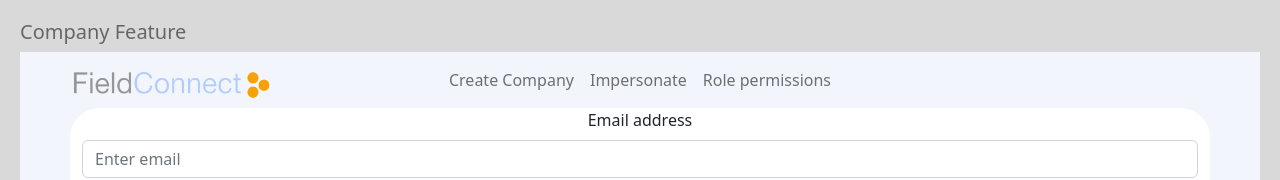
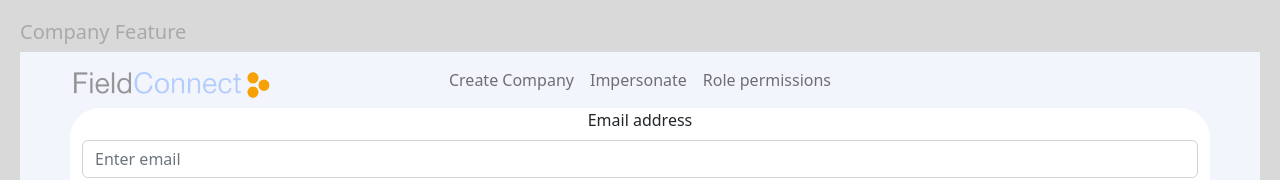
Before and after one commit to gitmanuelcruz/field-connect, a React (Vite) app: page / in a window 1280 px wide. Shown: the top 180 px of the page. Built offline with nearby package versions, Linux system fonts and the light colour scheme.

Commit message:
modificacion al color del titulo

```diff
--- a/src/App.css
+++ b/src/App.css
@@ -18,7 +18,7 @@
 }
 
 .titulo{
-  color: #666666;
+  color: #a9a9a9;
 }
 
 .App-header {
```
